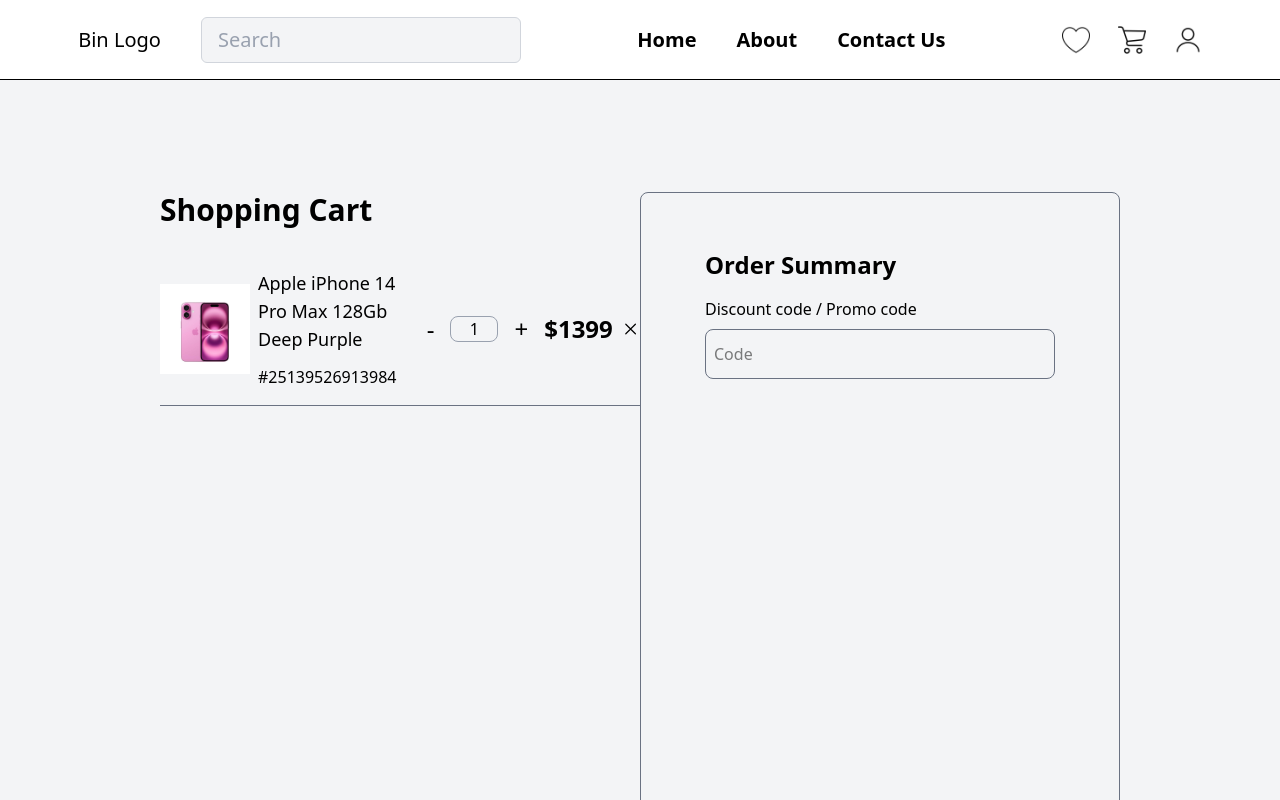
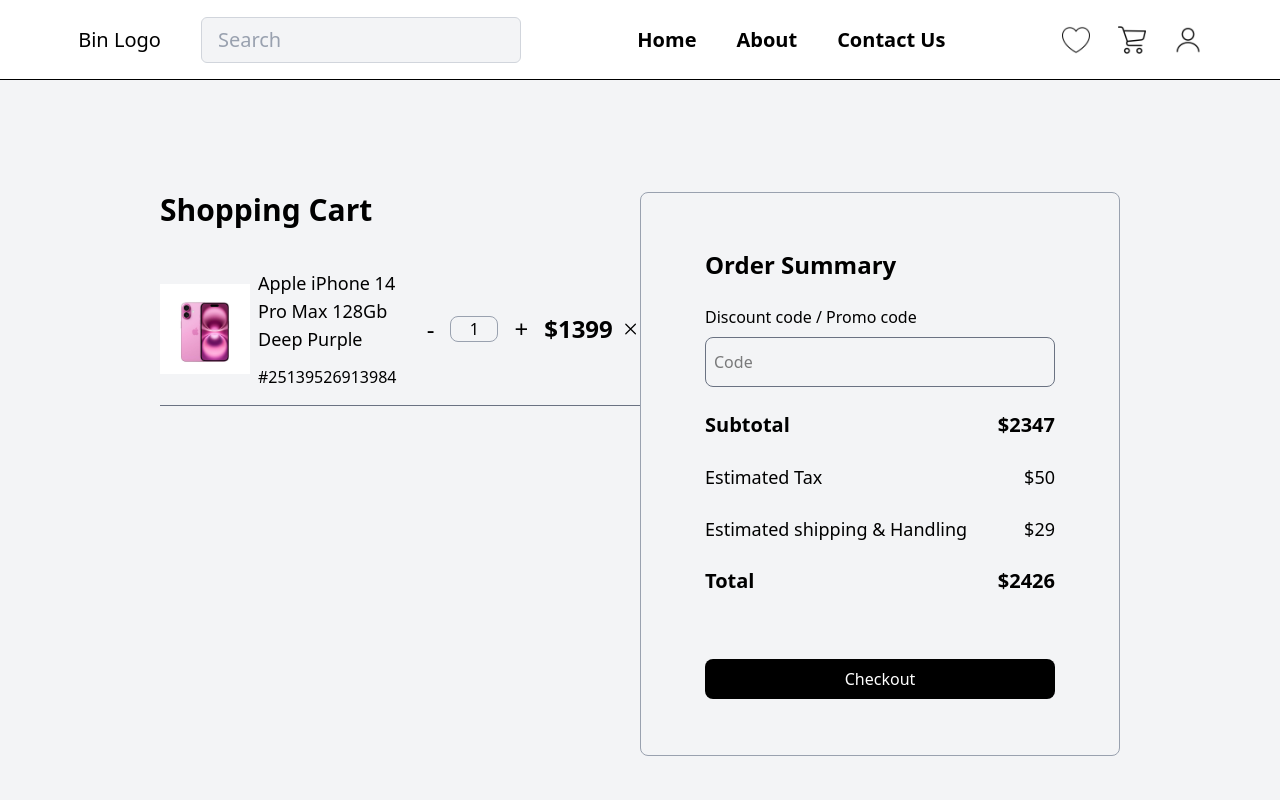
Before and after one commit to bin2003-VietNam/E-commerce-Laravel-Vue, a Vue app in the folder Frontend/: page / in a window 1280 px wide. Shown: the top 800 px of the page. Built offline with nearby package versions, Linux system fonts and the light colour scheme.

Commit message:
chore: finish right side of shoppingCart view

```diff
--- a/Frontend/src/views/ShoppingCart.vue
+++ b/Frontend/src/views/ShoppingCart.vue
@@ -41,11 +41,30 @@
                 </div>
             </div>
         </div>
-        <div class="flex-1/2 flex flex-col gap-4 border border-gray-500 rounded-lg py-[56px] px-[64px]">
-            <h1 class="text-2xl font-semibold">Order Summary</h1>
-            <div class="flex flex-col gap-2">
-                <p>Discount code / Promo code</p>
-                <input type="text" class="w-full h-10 border-1 border-gray-500 rounded-lg px-2 py-6" placeholder="Code"/>
+        <div class="flex-1/2">
+            <div class="w-full min-h-100 flex flex-col gap-6 border border-gray-400 rounded-lg py-[56px] px-[64px]">
+                <h1 class="text-2xl font-semibold">Order Summary</h1>
+                <div class="flex flex-col gap-2">
+                    <p>Discount code / Promo code</p>
+                    <input type="text" class="w-full h-10 border-1 border-gray-500 rounded-lg px-2 py-6" placeholder="Code"/>
+                </div>
+                <div class="flex flex-row justify-between">
+                    <p class="text-xl font-semibold">Subtotal</p>
+                    <p class="text-xl font-semibold">$2347</p>
+                </div>
+                <div class="flex flex-row justify-between">
+                    <p class="text-lg font-light">Estimated Tax</p>
+                    <p class="text-lg font-light">$50</p>
+                </div>
+                <div class="flex flex-row justify-between">
+                    <p class="text-lg font-light">Estimated shipping & Handling</p>
+                    <p class="text-lg font-light">$29</p>
+                </div>
+                <div class="flex flex-row justify-between">
+                    <p class="text-xl font-semibold">Total</p>
+                    <p class="text-xl font-semibold">$2426</p>
+                </div>
+                <button class="mt-10 w-full h-10 bg-black rounded-lg items-center text-white cursor-pointer">Checkout</button>
             </div>
         </div>
 
```
